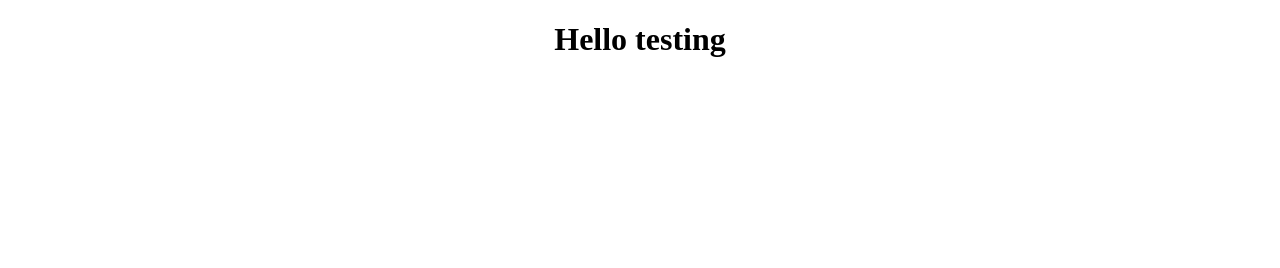
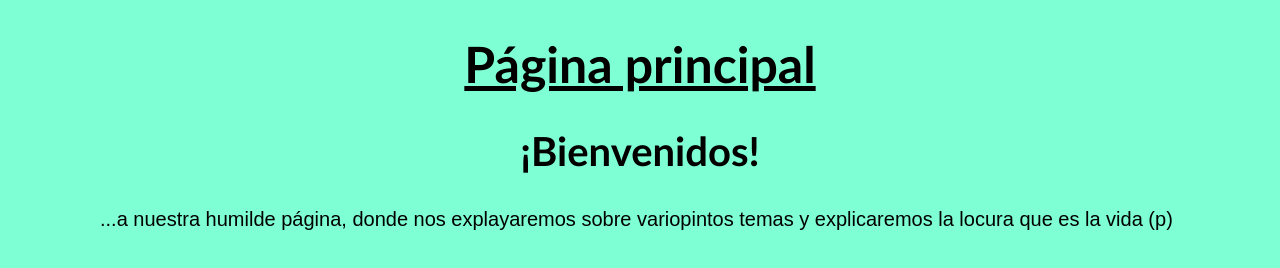
Before and after one commit to KeyKoder/pagina-marcas, a plain HTML site: page pag_prin.html in a window 1280 px wide. Drawn offline with Linux system fonts and the light colour scheme.

Commit message:
Mod estilos y añadido coas en pag prin

```diff
--- a/pag_prin.html
+++ b/pag_prin.html
@@ -7,7 +7,14 @@
 </head>
 
 <body>
-    <h1 style="text-align:center">Hello testing</h1>
+    <h1>Página principal</h1>
+
+    <h2>¡Bienvenidos!</h2>
+
+    <p>
+        ...a nuestra humilde página, donde nos explayaremos sobre variopintos temas y explicaremos la locura
+        que es la vida (p)
+    </p>
 
 
 
--- a/style.css
+++ b/style.css
@@ -11,7 +11,9 @@ label.disabled {
   font-style: italic;
 }
 
-.red, .green, .blue {
+.red,
+.green,
+.blue {
   width: 100px;
   height: 100px;
 }
@@ -28,11 +30,31 @@ label.disabled {
   background: #00f;
 }
 
-body{
-    margin-left: 50px;
-    margin-right: 50px;
+body {
+  margin-left: 100px;
+  margin-right: 100px;
+  background-color: aquamarine;
 }
 
+h1 {
+  text-align: center;
+  font-size: 50px;
+  font-weight: bold;
+  font-family:'Trebuchet MS', 'Lucida Sans Unicode', 'Lucida Grande', 'Lucida Sans', Arial, sans-serif;
+  text-decoration: underline;
+}
+
+h2 {
+    text-align: center;
+    font-size: 40px;
+    font-weight: bold;
+    font-family:'Trebuchet MS', 'Lucida Sans Unicode', 'Lucida Grande', 'Lucida Sans', Arial, sans-serif;
+}
+
+p {
+    font-size: 20px;
+    font-family: Arial, Helvetica, sans-serif;
+  }
 
 /* Checkbox Control */
 
@@ -41,7 +63,7 @@ input[type="checkbox"].control {
 }
 
 input[type="checkbox"].control + label + * {
-    transition: ease-in-out .5s;
+  transition: ease-in-out 0.5s;
 }
 
 input[type="checkbox"].control:checked + label::before {
@@ -60,7 +82,6 @@ input[type="checkbox"].control:checked + label + * {
   height: 100px;
 }
 
-
 /* Radio Control */
 
 input[type="radio"].control {
@@ -71,7 +92,6 @@ input[type="radio"].control:checked ~ input[type="radio"].control + * {
   display: none;
 }
 
-
 input[type="radio"].control:not(:checked) + * {
   display: none;
 }
```
Lines whose indentation alone changed are shown as unchanged.
